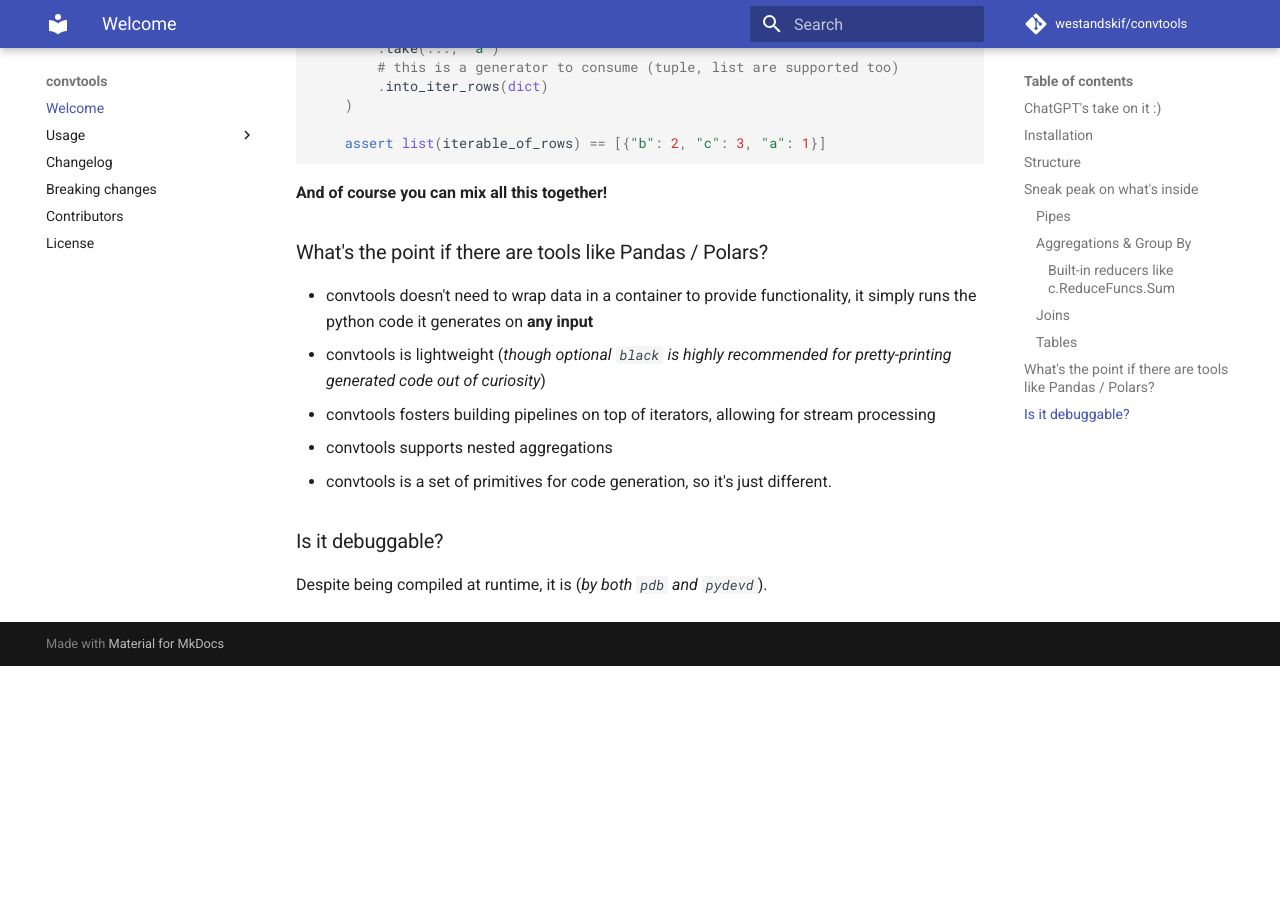
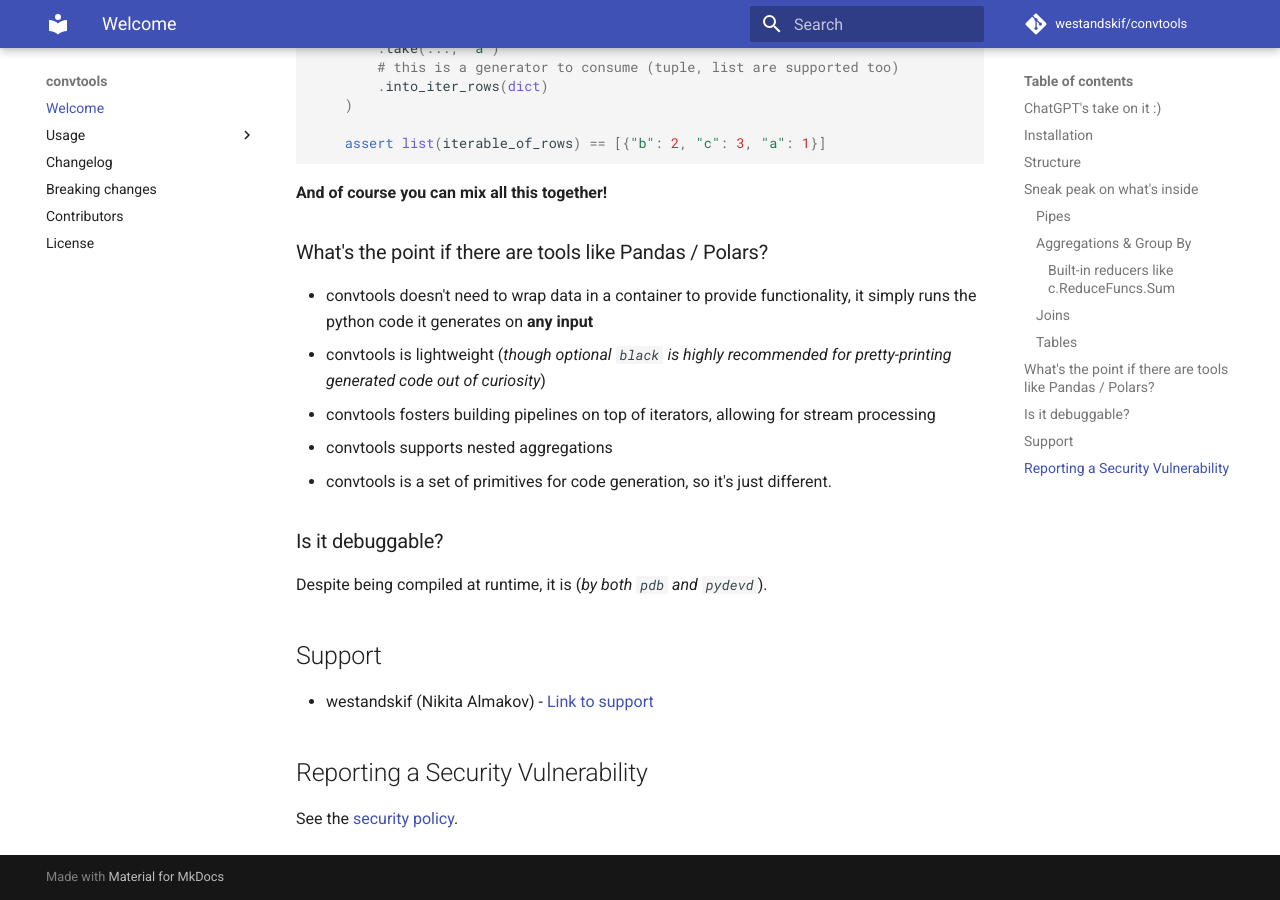
Before and after one commit to westandskif/convtools, an MkDocs documentation site: the page built from docs/README.md, in a window 1280 px wide and 900 px high, scrolled down 5140 px. Built offline with MkDocs 1.6.1 and Material for MkDocs 9.7.7, drawn with Linux system fonts in a browser that asks for light colours; comment, search, counter and statistics services are not loaded; before the commit the page ends 5806 px from its top, so only the background shows below that.

Commit message:
updated docs README

```diff
--- a/docs/README.md
+++ b/docs/README.md
@@ -120,3 +120,11 @@ pip install convtools
 
 ### Is it debuggable?
 Despite being compiled at runtime, it is (_by both `pdb` and `pydevd`_).
+
+## Support
+
+* westandskif (Nikita Almakov) - [Link to support](https://boosty.to/westandskif)
+
+## Reporting a Security Vulnerability
+
+See the [security policy](https://github.com/westandskif/convtools/security/policy).
```
